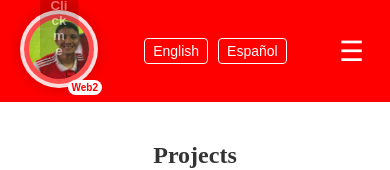
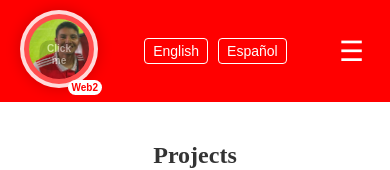
Before and after one commit to Juangunner4/juangunner4, a React (Create React App) app: page /projects in a window 390 px wide. Shown: the top 170 px of the page. Built offline with nearby package versions, Linux system fonts and the light colour scheme.

Commit message:
Adjust navbar floating messages for mobile

```diff
--- a/src/styles/Navbar.css
+++ b/src/styles/Navbar.css
@@ -53,7 +53,7 @@
     font-weight: 700;
     text-shadow: 0 2px 6px rgba(0, 0, 0, 0.4);
     pointer-events: none;
-    max-width: clamp(80px, 25vw, 100px);
+    max-width: clamp(90px, 28vw, 120px);
     padding: 6px 10px;
     box-sizing: border-box;
     border-radius: 12px;
@@ -61,6 +61,8 @@
     text-align: center;
     white-space: normal;
     word-break: break-word;
+    font-size: 12px;
+    line-height: 1.2;
     animation: pfpFloatUp 4s ease forwards;
 }
 
@@ -152,4 +154,21 @@
     .desktop-lang {
         display: none;
     }
+
+    .pfp-float-text {
+        bottom: 6px;
+        padding: 4px 8px;
+        font-size: 11px;
+        max-width: clamp(80px, 40vw, 140px);
+    }
 }
+
+@media (max-width: 480px) {
+    .pfp-float-text {
+        bottom: 4px;
+        padding: 3px 6px;
+        font-size: 10px;
+        max-width: clamp(70px, 55vw, 150px);
+        border-radius: 10px;
+    }
+}
```
